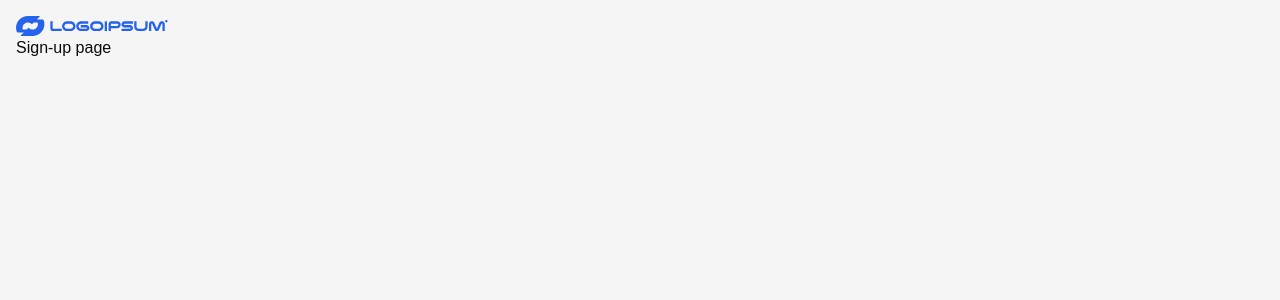
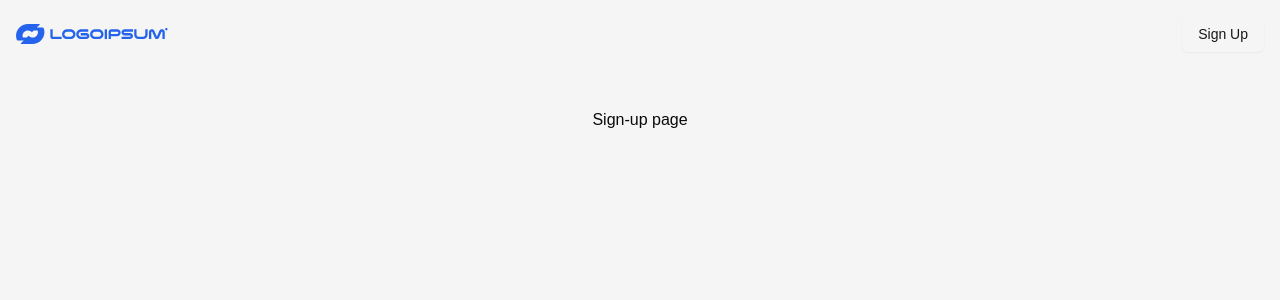
Before and after one commit to sonawaneapekshit/jira-clone, a Next.js app: page /sign-up in a window 1280 px wide. Shown: the top 300 px of the page. Built offline with nearby package versions, Linux system fonts and the light colour scheme.

Commit message:
header added in Auth pages

```diff
--- a/src/app/(auth)/layout.tsx
+++ b/src/app/(auth)/layout.tsx
@@ -1,3 +1,4 @@
+import { Button } from '@/components/ui/button';
 import Image from 'next/image';
 interface AuthLayoutProps {
   children: React.ReactNode;
@@ -8,11 +9,12 @@ const AuthLayout = ({ children }: AuthLayoutProps) => {
     <main className="bg-neutral-100 min-h-screen">
       <div className="mx-auto max-w-screen-2xl p-4">
         <nav className="flex justify-between items-center">
-          <div className="flex items-center gap-2">
-            <Image src="/logo.svg" height="56" width="152" alt="logo" />
-          </div>
+          <Image src="/logo.svg" height="56" width="152" alt="logo" />
+          <Button variant="secondary">Sign Up</Button>
         </nav>
-        {children}
+        <div className="flex flex-col items-center justify-center p-4 md:pt-14">
+          {children}
+        </div>
       </div>
     </main>
   );
```
